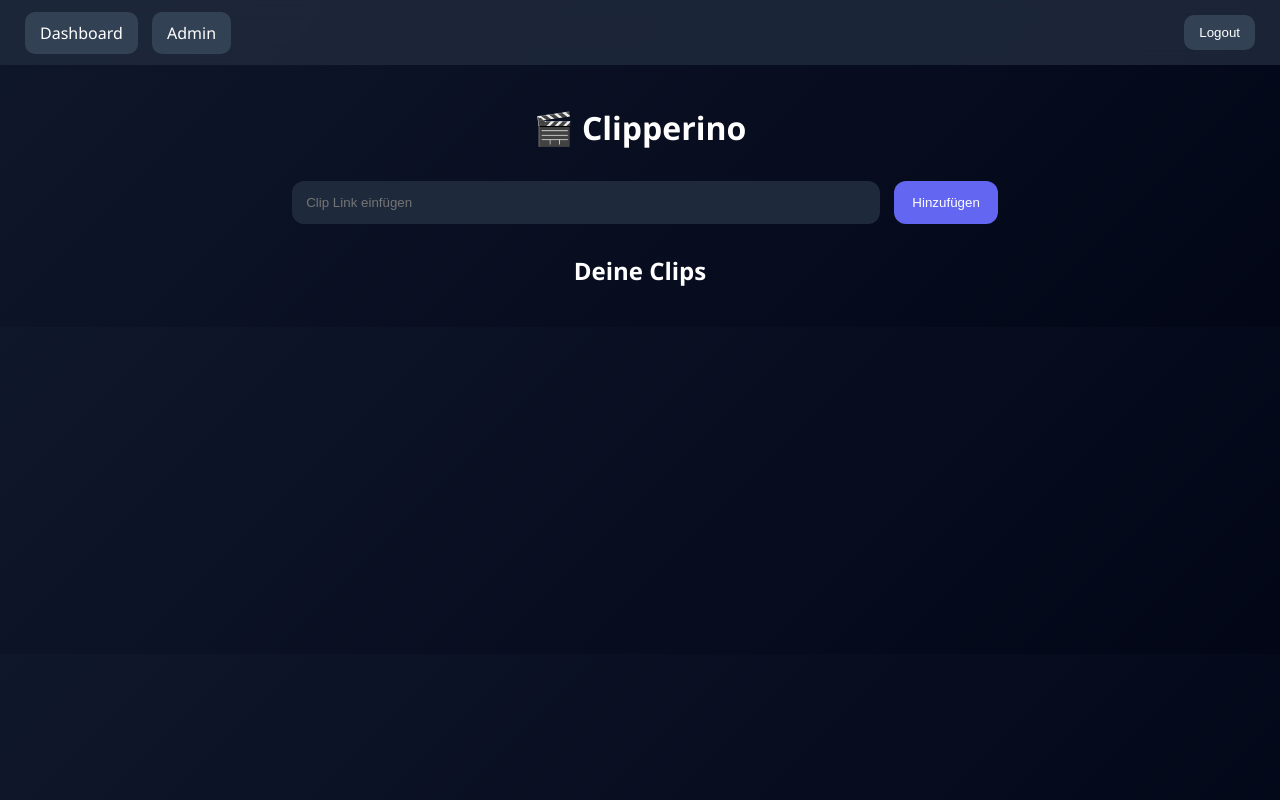
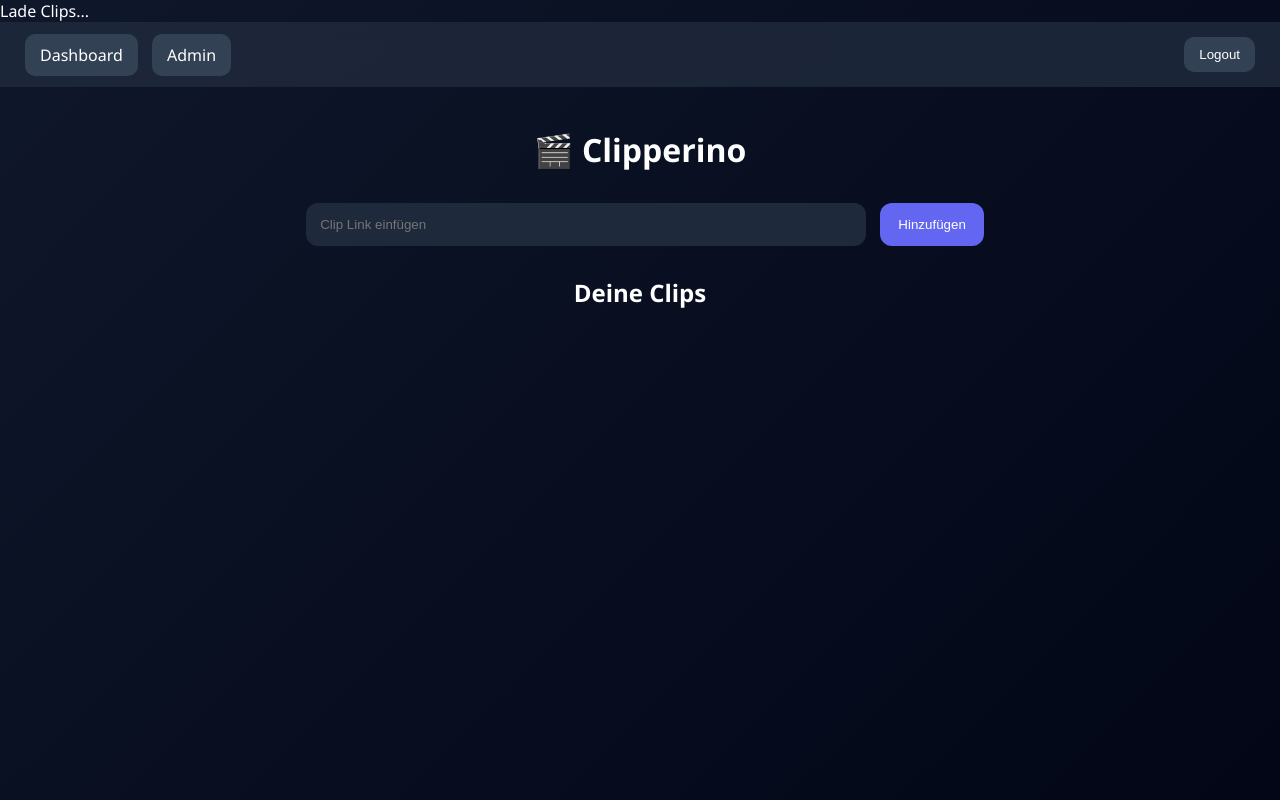
Before and after one commit to stolluka/clipperino, a website: page public/dashboard.html in a window 1280 px wide. Drawn offline with Linux system fonts and the light colour scheme; no server answers.

Commit message:
Update dashboard.html

```diff
--- a/public/dashboard.html
+++ b/public/dashboard.html
@@ -1,3 +1,5 @@
+<div id="loading">Lade Clips...</div>
+
 <!DOCTYPE html>
 <html>
 <head>
```
